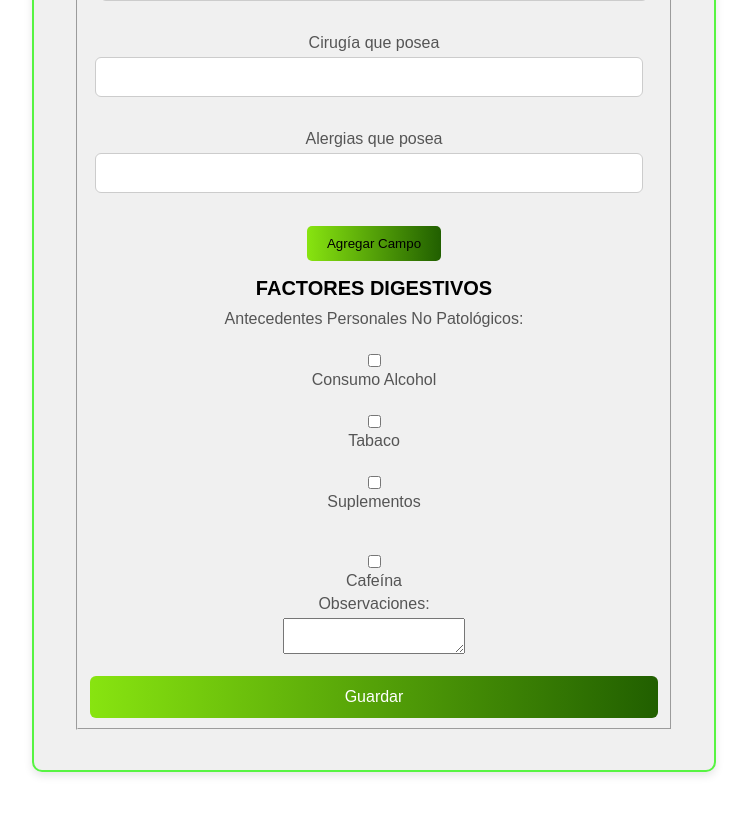
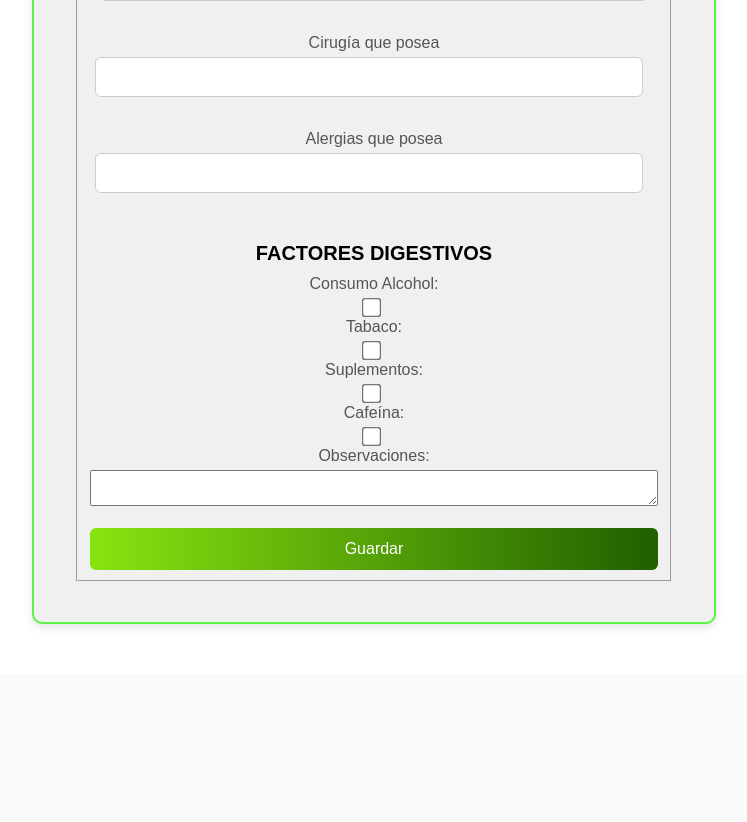
Before and after one commit to Archi3213/CONSULTORIA-GERONTO-GERIATRICA, a Flask app: page /registro_antecedentes_personales in a window 1280 px wide. Shown: the part 815-1637 px from the top of the page, without its empty margins (266-1013 px from the left). After the commit the page ends 1441 px from the top, so only its background shows below. Run offline with Flask 3, Linux system fonts and the light colour scheme; a user stored in the database is signed in; data comes from the database, SQL or seed files in the repository.

Commit message:
expedientes

```diff
--- a/static/css/style.css
+++ b/static/css/style.css
@@ -73,7 +73,28 @@ button, .button, .btn-login, input[type="submit"] {
     text-align: center;
     cursor: pointer;
 }
-
+input[type="checkbox"] {
+    margin-right: 10px; /* Espacio entre el checkbox y el texto */
+    transform: scale(1.5); /* Aumenta el tamaño del checkbox */
+    margin-right: 10px;
+    border: 2px solid black; /* Cambia el color del borde del checkbox */
+    cursor: pointer;
+}
+input[type="checkbox"]:checked {
+    color: blue; /* Cambia el color del texto cuando el checkbox está marcado */
+}
+input[type="checkbox"]:focus {
+    box-shadow: 0 0 5px rgba(0, 0, 0, 0.3); /* Agrega una sombra alrededor del checkbox al estar enfocado */
+}
+#observaciones {
+    width: 100%; /* El textarea ocupará todo el ancho del contenedor */
+    box-sizing: border-box; /* Incluye el padding y el borde en el ancho total */
+}
+/* Estilos para los labels */
+label {
+    display: inline-block; /* Para que los checkboxes y labels estén en línea */
+    margin-bottom: 5px; /* Espacio entre cada checkbox y su label */
+}
 .button1:hover {
     background: #3CA55C;  /* fallback for old browsers */
     background: -webkit-linear-gradient(to right, #49b576, #3CA55C);  /* Chrome 10-25, Safari 5.1-6 */
--- a/templates/registro_antecedentes_personales.html
+++ b/templates/registro_antecedentes_personales.html
@@ -6,7 +6,7 @@
     <link rel="stylesheet" href="{{ url_for('static', filename='css/style.css') }}">
     <link rel="icon" type="image/png" href="static\css\Imagen\_44109a07-adb5-4db9-90c0-8bac1621533a-removebg-preview.png">
 
-    <title>Registro de Antecedentes No Familiares</title>
+    <title>Registro de Antecedentes Personales</title>
 
 </head>
 <body>
@@ -21,7 +21,7 @@
         <a href="/expediente">Expediente</a>
         </div>
 <head>
-<title>Antecedentes No Familiares</title>
+<title>Antecedentes Personales</title>
 </head>
 <div class="container1">
 <fieldset>
@@ -87,24 +87,20 @@
             <input type="text" id="alergias" name="alergias"><br><br>
         </div>
 
-        <!-- Más campos se pueden agregar con un botón -->
-        <button type="button" onclick="agregarCampo()">Agregar Campo</button>
 
         <h2>FACTORES DIGESTIVOS</h2>
         <!-- Campos de factores digestivos -->
+    <label for="consumo_alcohol">Consumo Alcohol:</label>
+    <input type="checkbox" id="consumo_alcohol" name="consumo_alcohol" value="Si"><br>
 
-        <label for="antecedentes_no_patologicos">Antecedentes Personales No Patológicos:</label><br>
-        <input type="checkbox" id="consumo_alcohol" name="consumo_alcohol" value="consumo_alcohol">
-        <label for="consumo_alcohol">Consumo Alcohol</label><br>
+    <label for="tabaco">Tabaco:</label>
+    <input type="checkbox" id="tabaco" name="tabaco" value="Si"><br>
 
-        <input type="checkbox" id="tabaco" name="tabaco" value="tabaco">
-        <label for="tabaco">Tabaco</label><br>
+    <label for="suplementos">Suplementos:</label>
+    <input type="checkbox" id="suplementos" name="suplementos" value="Si"><br>
 
-        <input type="checkbox" id="suplementos" name="suplementos" value="suplementos">
-        <label for="suplementos">Suplementos</label><br><br>
-
-        <input type="checkbox" id="cafeina" name="cafeina" value="cafeina">
-        <label for="cafeina">Cafeína</label>
+    <label for="cafeina">Cafeína:</label>
+    <input type="checkbox" id="cafeina" name="cafeina" value="Si">
 
         <label for="observaciones">Observaciones:</label>
         <textarea id="observaciones" name="observaciones"></textarea><br><br>
```
